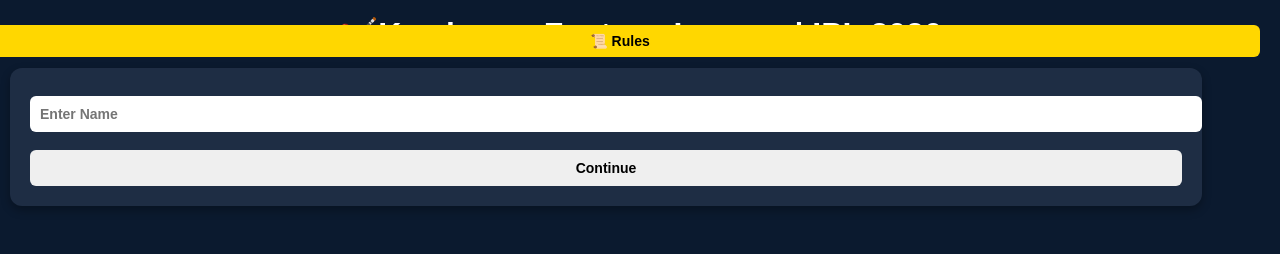
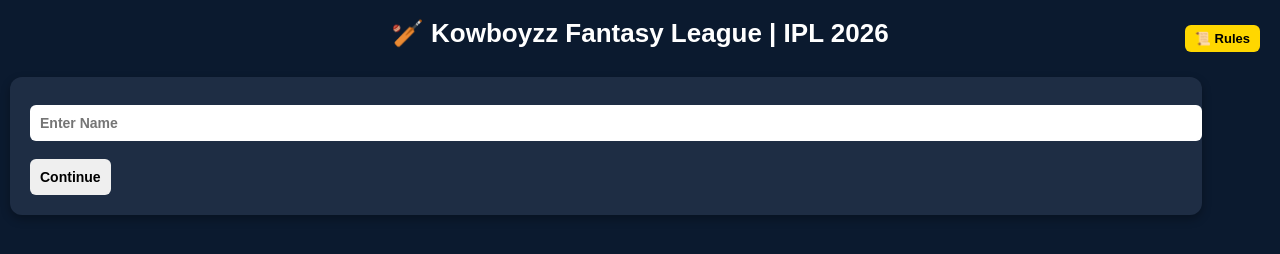
Before and after one commit to reddysathvik1992/ipl-kowboyzz, a plain HTML site: page index.html in a window 1280 px wide. Drawn offline with Linux system fonts and the light colour scheme.

Commit message:
Update index.html

```diff
--- a/index.html
+++ b/index.html
@@ -21,22 +21,37 @@ h1 {
   margin: 15px 0;
 }
 
+.header {
+  display: grid;
+  grid-template-columns: 1fr auto 1fr;
+  align-items: center;
+  padding: 15px 20px;
+}
+
+.header h1 {
+  text-align: center;
+  margin: 0;
+  font-size: 26px;
+  font-weight: bold;
+}
+
 #rulesBtn {
-  position: absolute;
-  top: 15px;
-  right: 20px;
+  justify-self: end;
   background: #ffd700;
   color: black;
   font-weight: bold;
-  padding: 8px 12px;
+  padding: 6px 10px;
   border-radius: 6px;
   border: none;
   cursor: pointer;
+  font-size: 13px;
+  width: auto;   /* 🔥 important fix */
 }
 
 #rulesBtn:hover {
   background: #e6c200;
 }
+
 
 
 /* ===================== */
@@ -107,7 +122,7 @@ select option {
 /* 🔘 BUTTONS */
 /* ===================== */
 button {
-  width: 100%;
+  width: auto;
   padding: 10px;
   margin-top: 10px;
   border-radius: 6px;
@@ -191,8 +206,13 @@ li {
 
 <body>
 
-<h1>🏏Kowboyzz Fantasy League | IPL 2026</h1>
-<button id="rulesBtn" onclick="openRules()">📜 Rules</button>
+<div class="header">
+  <div></div> <!-- empty spacer -->
+
+  <h1>🏏 Kowboyzz Fantasy League | IPL 2026</h1>
+
+  <button id="rulesBtn" onclick="openRules()">📜 Rules</button>
+</div>
 
 <!-- LOGIN (VISIBLE FIRST) -->
 <div class="card" id="login">
```
